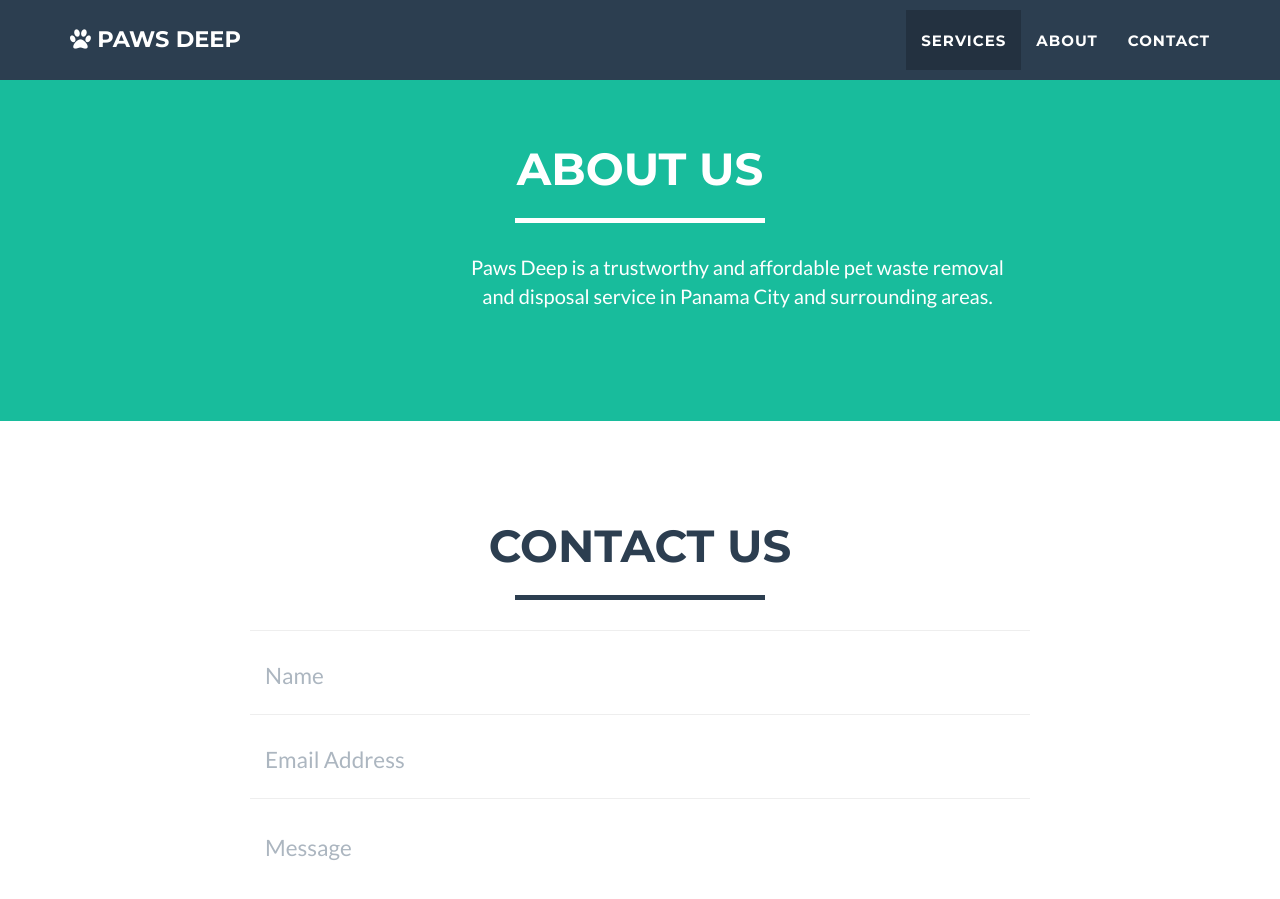
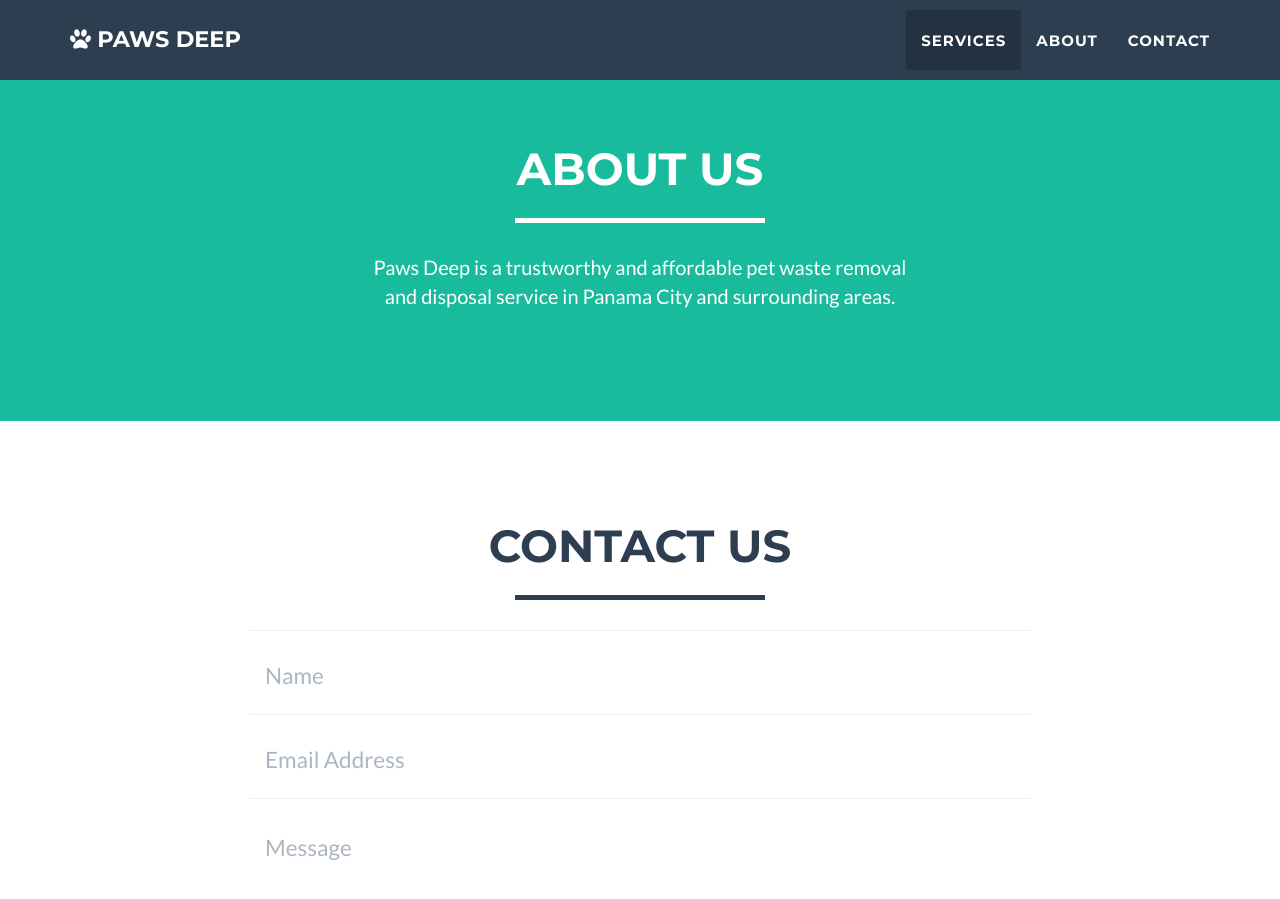
Before and after one commit to pawsdeep/pawsdeep.github.io, a Jekyll site: the page built from index.html, in a window 1280 px wide and 900 px high, scrolled down 1331 px. Built offline with Jekyll 4.4.1, drawn with Linux system fonts in a browser that asks for light colours.

Commit message:
update column centering

```diff
--- a/_includes/about.html
+++ b/_includes/about.html
@@ -8,7 +8,7 @@
                 </div>
             </div>
             <div class="row">
-                <div class="col-lg-6 col-lg-offset-4">
+                <div class="col-lg-6 col-lg-offset-3">
                     <p class="text-center">Paws Deep is a trustworthy and affordable pet waste removal and disposal service in Panama City and surrounding areas.</p>
                 </div>
             </div>
```
